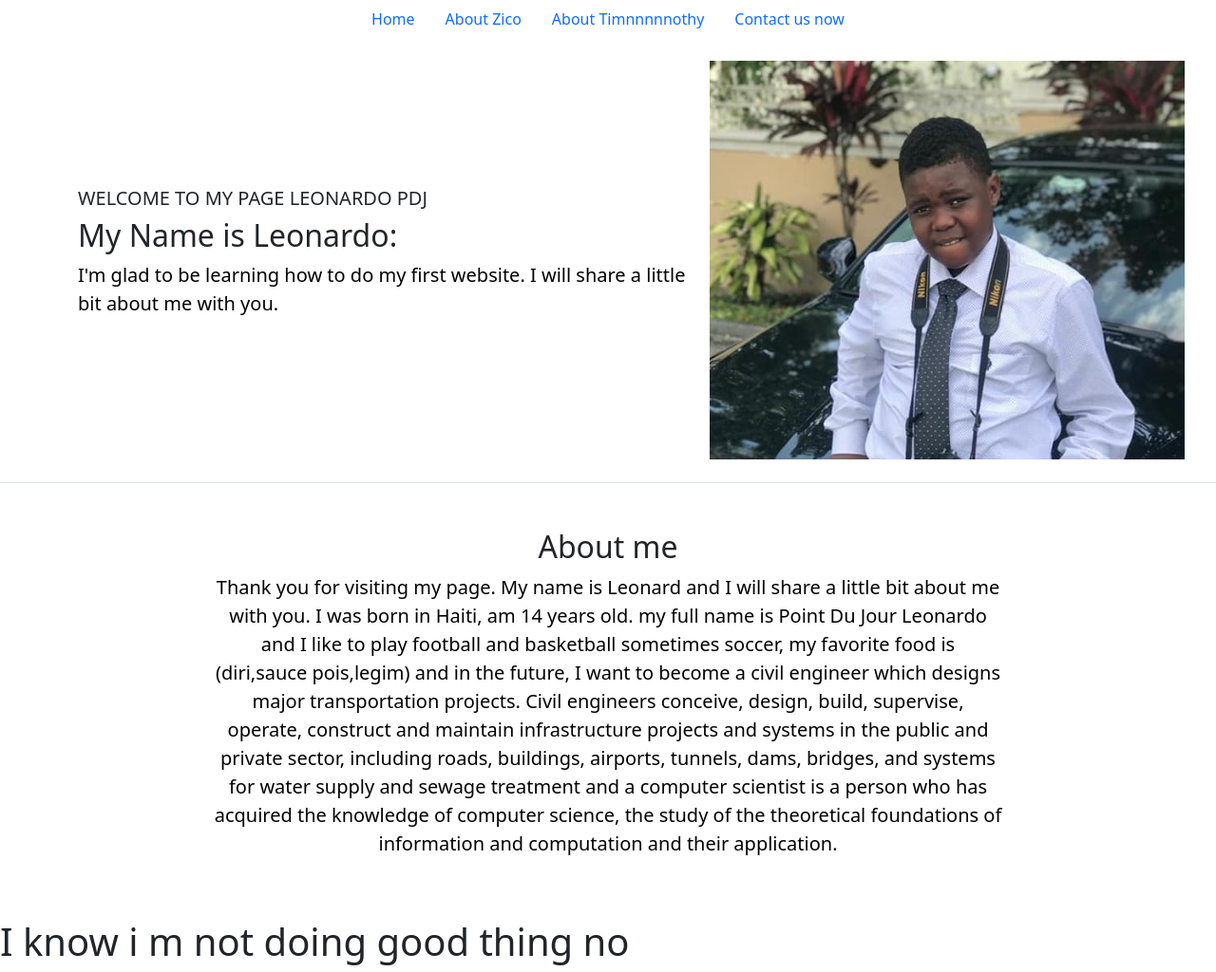
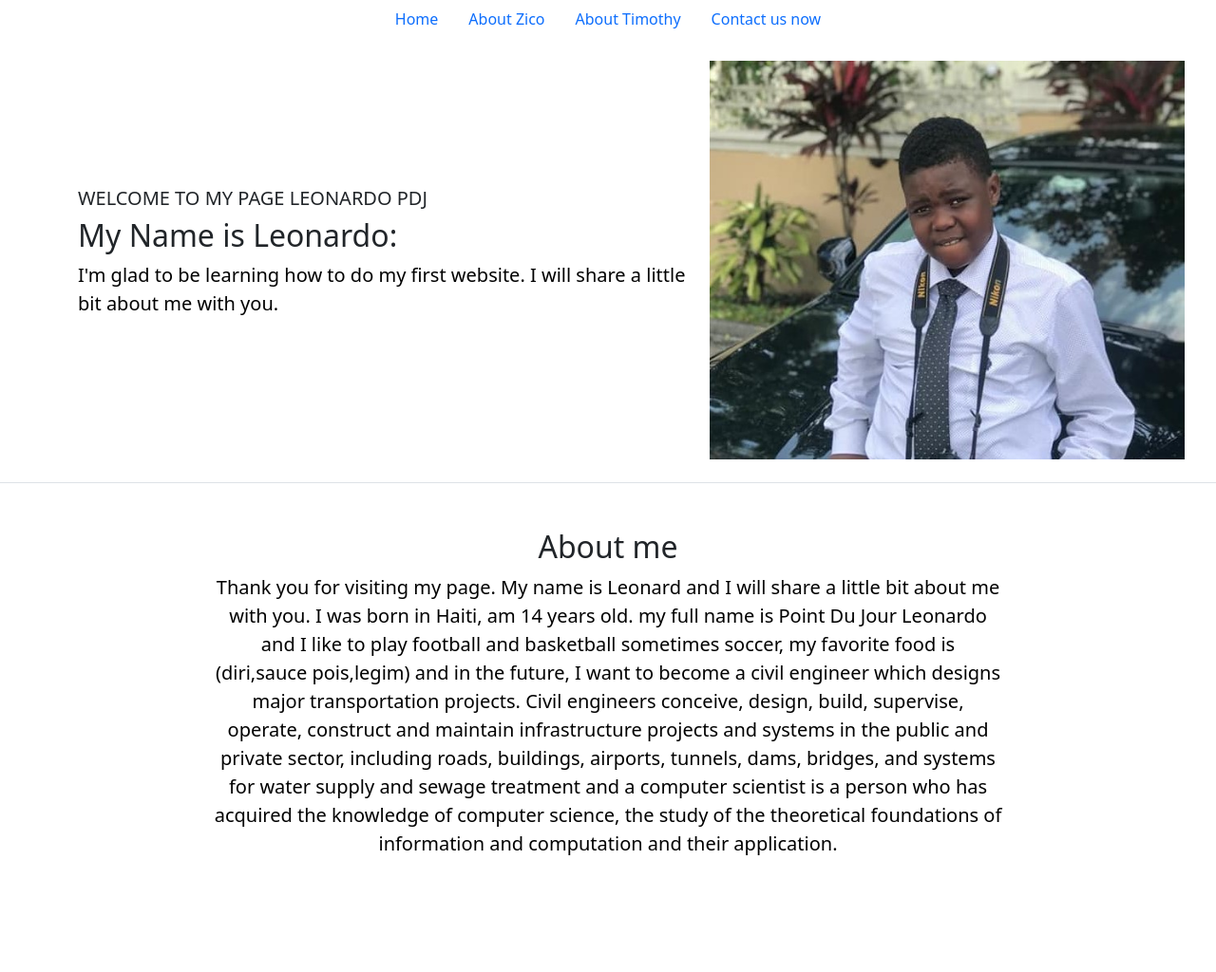
Before and after one commit to Leonardo2024/Check, a plain HTML site: page index.html in a window 1280 px wide. Shown: the whole page at 95% size. After the commit the page ends 968 px from the top, so only its background shows below. Drawn offline with nearby package versions, Linux system fonts and the light colour scheme; files whose address does not match are found by name.

Commit message:
Update index.html
Fix

```diff
--- a/index.html
+++ b/index.html
@@ -17,7 +17,7 @@
           <a class="nav-link" href="zico.html">About Zico</a>
         </li>
         <li class="nav-item">
-          <a class="nav-link" href="timprofile.html">About Timnnnnnothy</a>
+          <a class="nav-link" href="timprofile.html">About Timothy</a>
         </li>
         <li class="nav-item">
           <a class="nav-link" href="contact_us.html">Contact us now</a>
@@ -90,4 +90,3 @@
 
 </footer>
 </html>
-<h1>I know i m not doing  good thing no</h1>
```
